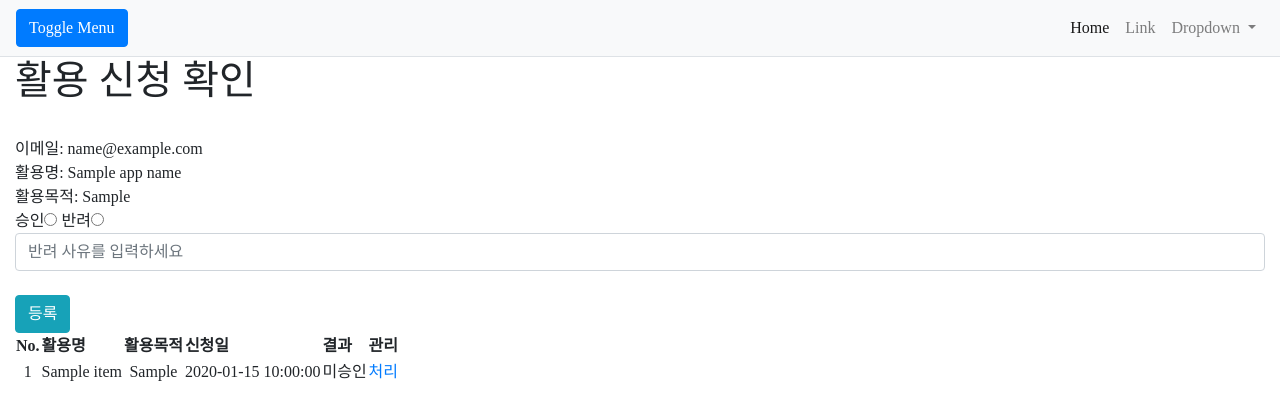
After one commit to cinxdy/TIBigdataOpenAPI, a Flask app: template templates/accept.html in a window 1280 px wide. The commit adds this page. Shown: the top 420 px of the page. Run offline with Flask 2, Linux system fonts and the light colour scheme; the template is opened without the code that fills it: most values are stand-ins (such as "Sample title", 1, 10 or a date in 2020); some libraries are stand-ins or nearby versions.

Commit message:
Update a function to manually register an application by email request

```diff
--- a/app.py
+++ b/app.py
@@ -84,7 +84,7 @@ def register():
     # if request.remote_addr != '127.0.0.1':
     #     abort(403)
     if request.method == 'POST':
-        session['id'] = request.form['email']
+        email = request.form['email']
         app_type = request.form['app_type']
         app_name = request.form['app_name']
         app_purpose = request.form['app_purpose']
@@ -93,22 +93,58 @@ def register():
             authKey = registerAPI('public',app_name,app_purpose)
             return {'authKey':authKey}
         elif app_type=='private':
-            send_veri_email(session['id'], app_name,app_purpose)
+            key = preRegisterAPI(email, app_name, app_purpose)
+            send_veri_email(email, app_name, app_purpose, key)
             return {'authKey': 'success'}
         return {'authKey': 'fail'}
         # return render_template('register.html',app_name=app_name,app_purpose=app_purpose, authKey = authKey)
     return redirect(home)
 
-@app.route('/registerManual', methods=['GET'])
+# @app.route('/registerManual', methods=['GET','POST'])
+# def registerManual():
+#     email = request.args.get('email')
+#     # app_type = request.form['app_type']
+#     app_name = request.args.get('app_name')
+#     app_purpose = request.args.get('app_purpose')
+
+#     return {'succeed':True}
+
+    # accept = request.args.get('accept')
+    # if(accept):
+        # authKey = registerAPI('private', app_name,app_purpose)
+        # send_info_email(session['id'], app_name, app_purpose, authKey)
+        # return '정상 승인 처리되었습니다.'
+    # else:
+        # return render_template('refuse.html',app_name=app_name,app_purpose=app_purpose, authKey = authKey)
+        # reason = request.args.get('reason')
+        # send_refuse_email(session['id'], app_name, app_purpose, reason)
+        # return '정상 반려 처리되었습니다.'
+
+@app.route('/acceptPreUser', methods=['GET','POST'])
 def registerManual():
-    session['id'] = request.args.get('email')
-    # app_type = request.form['app_type']
-    app_name = request.args.get('app_name')
-    app_purpose = request.args.get('app_purpose')
+    if request.method == 'GET':
+        key = request.args.get('key')
+        email, app_name, app_purpose = getPreuserInfoByKey(key)
+        docList = getDocListPreUser()
+        return render_template('accept.html', email = email, app_name=app_name,app_purpose=app_purpose, key=key, docList=docList)
 
-    authKey = registerAPI('private', app_name,app_purpose)
-    send_info_email(session['id'], app_name,app_purpose, authKey)
-    return '정상 승인되었습니다.'
+    elif request.method == 'POST': # post
+        key = request.form['key']
+        accept = int(request.form['accept'])
+        reason = request.form['reason']
+        if reason == None: return '사유를 입력해주세요. 처리되지 않았습니다.'
+
+        email, app_name, app_purpose = getPreuserInfoByKey(key)
+        session['id'] = email
+        updatePreuserInfoByKey(key, accept, reason)
+
+        if accept:
+            authKey = registerAPI('private',app_name,app_purpose)
+            send_info_email(email, app_name, app_purpose, authKey)
+        else:
+            send_refuse_email(email, app_name, app_purpose, reason)
+        return '정상처리되었습니다'
+
 
 @app.route('/reissue', methods=['POST'])
 def reissue():
--- a/kubic_email.py
+++ b/kubic_email.py
@@ -1,24 +1,52 @@
 #-*- coding:utf-8 -*-
 import smtplib
 from email.mime.text import MIMEText
+from email.mime.base import MIMEBase
 
-def send_veri_email(email, app_name, app_purpose):
+senderAddr='kubic@handong.edu'
+# adminAddr='jhpark@handong.ac.kr'
+adminAddr = 'elecindy@handong.ac.kr'
+def send_veri_email(email, app_name, app_purpose, key):
     s = smtplib.SMTP('smtp.gmail.com', 587)
     s.starttls()
     s.login('elecindy@handong.ac.kr', 'vgjweuwvngkzgmfn')
-    msg = MIMEText('내용 : 본문내용 테스트입니다.\n 활용명:'+ app_name + '\n활용목적:' + app_purpose + '\n인증: https://kubic.handong.edu:15000/registerManual?email=' + email + '&app_name=' + app_name + '&app_purpose=' + app_purpose)
-    msg['Subject'] = '제목 : 메일 보내기 테스트입니다.'
-    s.sendmail("kubic@kubic.handong.edu", "jhpark@handong.ac.kr", msg.as_string())
-    # s.sendmail("kubic@kubic.handong.edu", "elecindy@handong.ac.kr", msg.as_string())
+
+    msg=MIMEBase('multipart','mixed')
+    msg.attach(MIMEText(\
+
+    '<html><h1>본 활용을 확인하시고 활용 승인 또는 활용 반려 버튼을 클릭해주세요.</h1>'
+    '<br>이메일:'+email + \
+    '<br>활용명:'+ app_name + \
+    '<br>활용목적:' + app_purpose + \
+    '<br> <a href="https://kubic.handong.edu:15000/acceptPreUser?key='+key+'">활용 신청 확인</a>'
+    "</html>", 'html', _charset='UTF-8'))
+
+    msg['Subject'] = '[KUBiC] Open API 승인 요청 from '+ email
+    msg['from'] = senderAddr
+    msg['to'] = adminAddr
+    s.sendmail(senderAddr, adminAddr, msg.as_string())
     s.quit()
 
 def send_info_email(email, app_name, app_purpose, authKey):
     s = smtplib.SMTP('smtp.gmail.com', 587)
     s.starttls()
     s.login('elecindy@handong.ac.kr', 'vgjweuwvngkzgmfn')
-    msg = MIMEText('내용 : 본문내용 테스트입니다.\n활용명:'+app_name+'\n활용목적:'+app_purpose+'\n authKey:'+authKey)
-    msg['Subject'] = '제목 : 메일 보내기 테스트입니다.'
-    s.sendmail("kubic@kubic.handong.edu", email, msg.as_string())
+    msg = MIMEText('승인이 완료되었습니다.\n 서비스키를 복사하여 이용하세요.\n활용명:'+app_name+'\n활용목적:'+app_purpose+'\n 서비스키:'+authKey)
+    msg['Subject'] = '[KUBiC] Open API 활용이 승인되었습니다.'
+    msg['from'] = senderAddr
+    msg['to'] = email
+    s.sendmail(senderAddr, email, msg.as_string())
     s.quit()
 
-# send_veri_email('ehhom10004@naver.com','하이','안녕')
+def send_refuse_email(email, app_name, app_purpose, reason):
+    s = smtplib.SMTP('smtp.gmail.com', 587)
+    s.starttls()
+    s.login('elecindy@handong.ac.kr', 'vgjweuwvngkzgmfn')
+    msg = MIMEText('[KUBiC] Open API 활용이 반려되었습니다.\n 반려 사유를 확인 후 재신청해주세요. \n활용명:'+app_name+'\n활용목적:'+app_purpose+'\n 반려사유:'+ reason)
+    msg['Subject'] = '[KUBiC] Open API 활용이 반려되었습니다.'
+    msg['from'] = senderAddr
+    msg['to'] = email
+    s.sendmail(senderAddr, email, msg.as_string())
+    s.quit()
+
+# send_veri_email('elecindy@handong.ac.kr','하이','안녕')
--- /dev/null
+++ b/templates/accept.html
@@ -0,0 +1,54 @@
+{% extends 'layout.html' %}
+{% block content %}
+<h1>
+    활용 신청 확인
+</h1>
+{%if key != None %}
+<form method="POST" action="/acceptPreUser">
+    <input type="hidden" name="key" value={{key}}>
+
+    <br> 이메일: {{email}}
+    <br> 활용명: {{app_name}}
+    <br> 활용목적: {{app_purpose}}
+
+    <br>
+    승인<input type="radio" name="accept" value=1>
+    반려<input type="radio" name="accept" value=0>
+    <br>
+    <input type="text" name="reason" class="form-control" rows="3" placeholder="반려 사유를 입력하세요">
+    <br>
+    <button type="submit" class="btn btn-info">
+    등록</button>
+</form>
+{%endif%}
+
+<table>
+    <thead>
+        <tr>
+          <th class="doc-num">No.</th>
+          <th class="doc-title">활용명</th>
+          <th class="doc-purpose">활용목적</th>
+          <th class="doc-postdate">신청일</th>
+          <th class="doc-postdate">결과</th>
+          <th class="doc-manage">관리</th>
+        </tr>
+      </thead>
+
+      <tbody>
+        {%for item in docList%}
+        <tr>
+          <td class="text-center">{{ loop.index }}</td>
+          <td class="text-center">{{ item['app_name'] }}</td>
+          <td class="text-center">{{ item['app_purpose'] }}</td>
+          <td class="text-center">{{ item['reporting_date'] }}</td>
+          <td class="text-center">{% if item['accept'] ==0 %} 반려됨 {% else %} 미승인 {%endif%}</td>
+          <td class="text-center">
+            <a href="/acceptPreUser?key={{ item['key_id'] }}">처리</button>
+          </td>
+        </tr>
+        {% endfor %}
+      </tbody>
+</table>
+
+</html>
+{% endblock %}
--- a/templates/layout.html
+++ b/templates/layout.html
@@ -36,7 +36,7 @@
   <div class="d-flex" id="wrapper">
 
     <!-- Sidebar -->
-    <div class="bg-light border-right" id="sidebar-wrapper">
+    <!-- <div class="bg-light border-right" id="sidebar-wrapper">
       <div class="sidebar-heading">KUBIC Open API</div>
       <div class="list-group list-group-flush">
         <a href="mainPage" class="list-group-item list-group-item-action bg-light">홈</a>
@@ -44,7 +44,7 @@
         <a href="register" class="list-group-item list-group-item-action bg-light">활용 신청</a>
         <a href="management" class="list-group-item list-group-item-action bg-light">활용 관리</a>
       </div>
-    </div>
+    </div> -->
     <!-- /#sidebar-wrapper -->
 
     <!-- Page Content -->
```
Also changed, not shown: kubic_user.py (+40 -0 lines).
